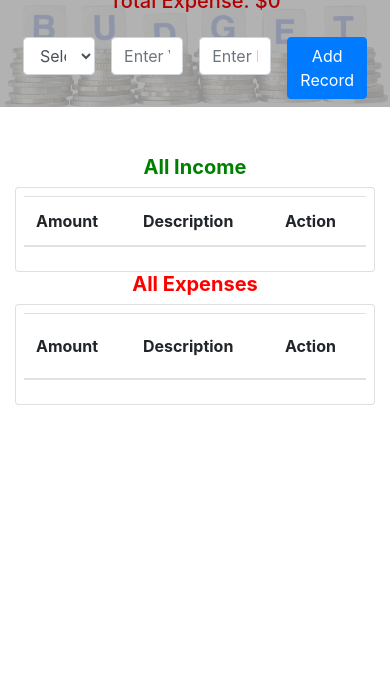
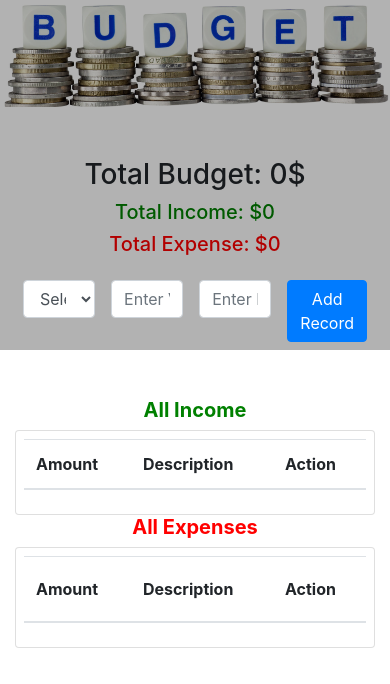
Before and after one commit to touchwood1992/BudgetCalculator, a plain HTML site: page index.html in a window 390 px wide. Drawn offline with nearby package versions, Linux system fonts and the light colour scheme.

Commit message:
Mobile Fix

```diff
--- a/app.js
+++ b/app.js
@@ -207,7 +207,7 @@ const appController = (function(uiControllerGet, budgetControllerGet) {
 				allexpenseItem.forEach(function(item,i){
 					const percentage =  budgetControllerGet.getindiVidualExpense(i) * 100/incomeTotal ;
 					item.innerHTML = percentage >100 ? "" : percentage + "%";
-				})
+				});
 			}
 		}
 
--- a/index.html
+++ b/index.html
@@ -5,7 +5,7 @@
     <meta charset="UTF-8">
     <meta name="viewport" content="width=device-width, initial-scale=1.0">
     <meta http-equiv="X-UA-Compatible" content="ie=edge">
-    <title>Budget Calculator App</title>
+    <title>Budget Calculator</title>
     <link rel="stylesheet" href="https://maxcdn.bootstrapcdn.com/bootstrap/4.3.1/css/bootstrap.min.css">
     <link rel="stylesheet" href="https://stackpath.bootstrapcdn.com/font-awesome/4.7.0/css/font-awesome.min.css">
     <link rel="stylesheet" href="style.css">
--- a/style.css
+++ b/style.css
@@ -6,7 +6,7 @@
 .banner-section
 {
     position: relative;
-
+    min-height: 350px;
 }
 .banner-section img
 {
```
